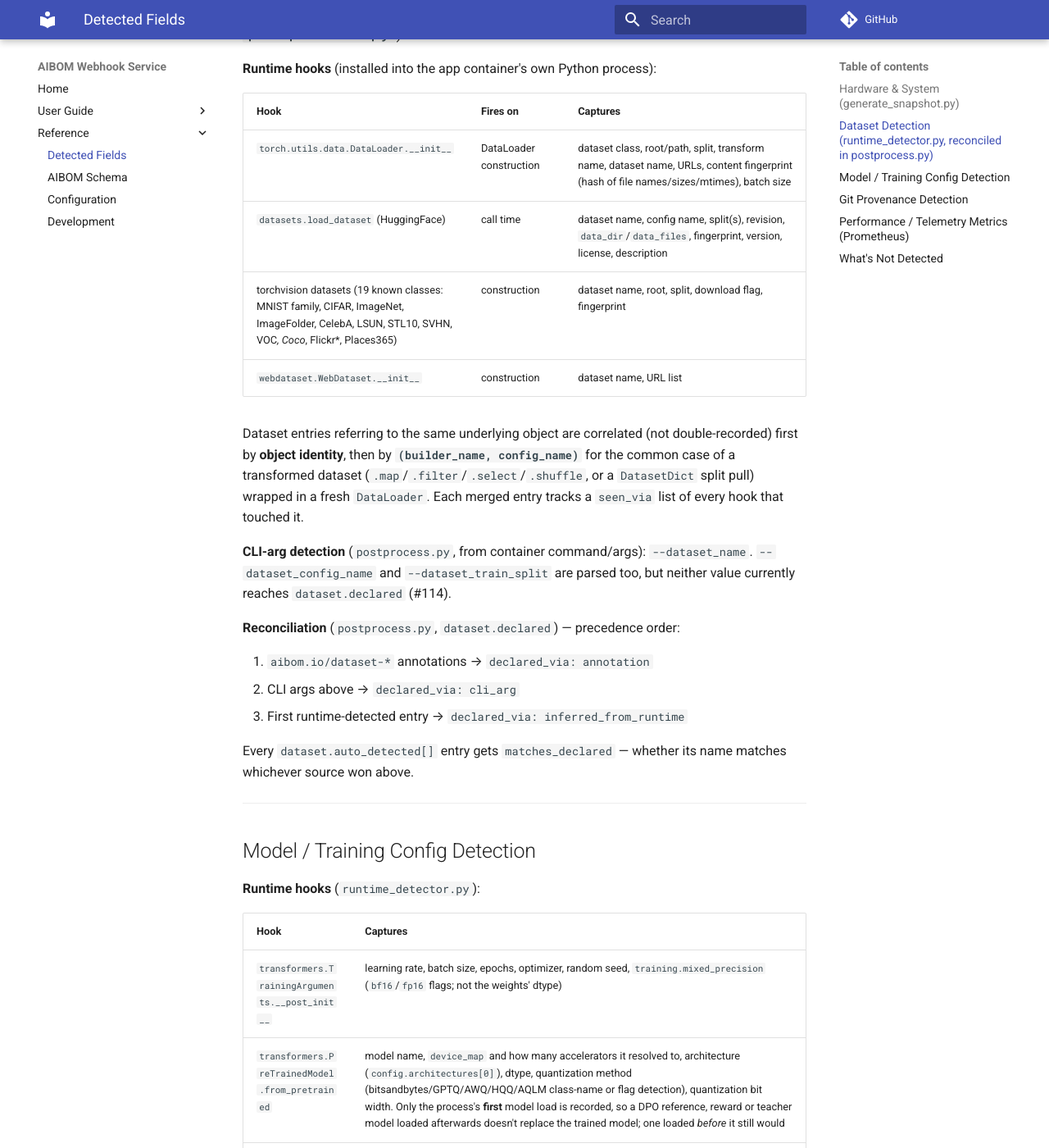
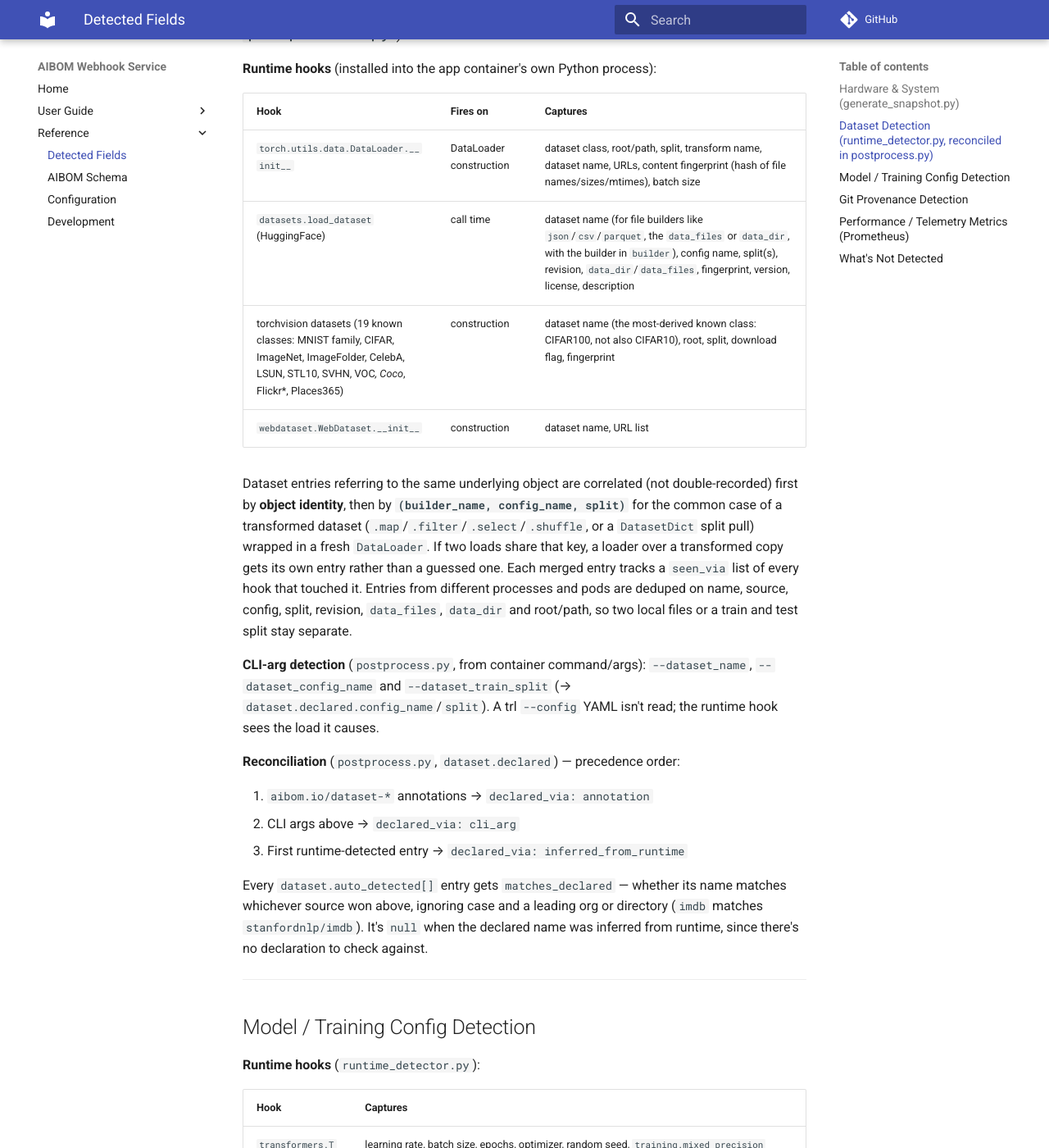
Before and after one commit to gavinsan33/aibom-webhook-service, an MkDocs documentation site: the page built from docs/CAPABILITIES.md, in a window 1280 px wide and 1400 px high, scrolled down 4267 px. Shown: the whole window at 82% size. Built offline with MkDocs 1.6.1 and Material for MkDocs 9.7.7, drawn with Linux system fonts in a browser that asks for light colours; comment, search, counter and statistics services are not loaded.

Commit message:
Document #114 fixes

```diff
--- a/docs/CAPABILITIES.md
+++ b/docs/CAPABILITIES.md
@@ -92,13 +92,13 @@
 | Hook | Fires on | Captures |
 |---|---|---|
 | `torch.utils.data.DataLoader.__init__` | DataLoader construction | dataset class, root/path, split, transform name, dataset name, URLs, content fingerprint (hash of file names/sizes/mtimes), batch size |
-| `datasets.load_dataset` (HuggingFace) | call time | dataset name, config name, split(s), revision, `data_dir`/`data_files`, fingerprint, version, license, description |
-| torchvision datasets (19 known classes: MNIST family, CIFAR, ImageNet, ImageFolder, CelebA, LSUN, STL10, SVHN, VOC*, Coco*, Flickr*, Places365) | construction | dataset name, root, split, download flag, fingerprint |
+| `datasets.load_dataset` (HuggingFace) | call time | dataset name (for file builders like `json`/`csv`/`parquet`, the `data_files` or `data_dir`, with the builder in `builder`), config name, split(s), revision, `data_dir`/`data_files`, fingerprint, version, license, description |
+| torchvision datasets (19 known classes: MNIST family, CIFAR, ImageNet, ImageFolder, CelebA, LSUN, STL10, SVHN, VOC*, Coco*, Flickr*, Places365) | construction | dataset name (the most-derived known class: CIFAR100, not also CIFAR10), root, split, download flag, fingerprint |
 | `webdataset.WebDataset.__init__` | construction | dataset name, URL list |
 
-Dataset entries referring to the same underlying object are correlated (not double-recorded) first by **object identity**, then by **`(builder_name, config_name)`** for the common case of a transformed dataset (`.map`/`.filter`/`.select`/`.shuffle`, or a `DatasetDict` split pull) wrapped in a fresh `DataLoader`. Each merged entry tracks a `seen_via` list of every hook that touched it.
+Dataset entries referring to the same underlying object are correlated (not double-recorded) first by **object identity**, then by **`(builder_name, config_name, split)`** for the common case of a transformed dataset (`.map`/`.filter`/`.select`/`.shuffle`, or a `DatasetDict` split pull) wrapped in a fresh `DataLoader`. If two loads share that key, a loader over a transformed copy gets its own entry rather than a guessed one. Each merged entry tracks a `seen_via` list of every hook that touched it. Entries from different processes and pods are deduped on name, source, config, split, revision, `data_files`, `data_dir` and root/path, so two local files or a train and test split stay separate.
 
-**CLI-arg detection** (`postprocess.py`, from container command/args): `--dataset_name`. `--dataset_config_name` and `--dataset_train_split` are parsed too, but neither value currently reaches `dataset.declared` (#114).
+**CLI-arg detection** (`postprocess.py`, from container command/args): `--dataset_name`, `--dataset_config_name` and `--dataset_train_split` (→ `dataset.declared.config_name`/`split`). A trl `--config` YAML isn't read; the runtime hook sees the load it causes.
 
 **Reconciliation** (`postprocess.py`, `dataset.declared`) — precedence order:
 
@@ -106,7 +106,7 @@
 2. CLI args above → `declared_via: cli_arg`
 3. First runtime-detected entry → `declared_via: inferred_from_runtime`
 
-Every `dataset.auto_detected[]` entry gets `matches_declared` — whether its name matches whichever source won above.
+Every `dataset.auto_detected[]` entry gets `matches_declared` — whether its name matches whichever source won above, ignoring case and a leading org or directory (`imdb` matches `stanfordnlp/imdb`). It's `null` when the declared name was inferred from runtime, since there's no declaration to check against.
 
 ---
 
```
Also changed, not shown: CLAUDE.md (+11 -2 lines).
